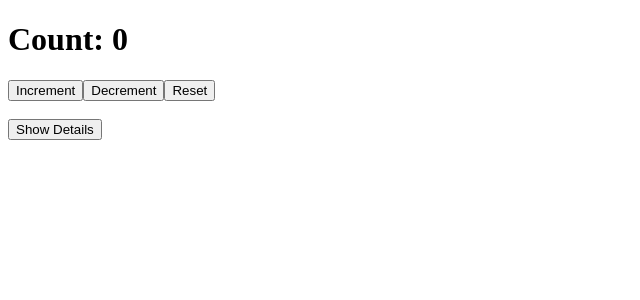
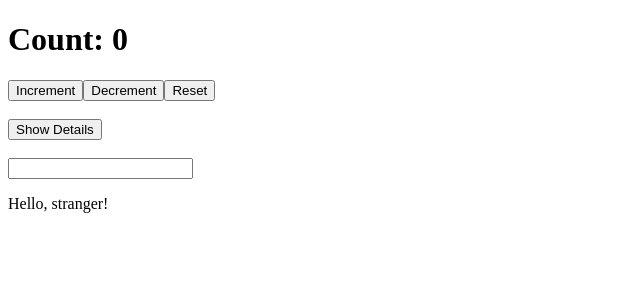
Before and after one commit to apu16-334-coder/react-practice, a React (Vite) app: page / in a window 1280 px wide. Shown: the top 300 px of the page, without its empty margins (0-640 px from the left). Built offline with nearby package versions, Linux system fonts and the light colour scheme.

Commit message:
Implemented Greeting component by input getting the the name

```diff
--- a/src/App.jsx
+++ b/src/App.jsx
@@ -11,6 +11,7 @@ function App() {
             <Counter />
             <br />
             <Toggle />
+            <br />
             <Greeting />
         </>
     )
--- a/src/day-8/Greeting.jsx
+++ b/src/day-8/Greeting.jsx
@@ -1,7 +1,15 @@
+import { useState } from "react";
+
 function Greeting() {
+    const [name, setName] = useState('stranger')
+
     return (
         <>
+            <div>
+                <input type="text" onChange={e => setName(e.target.value)} />
+            </div>
 
+            <p>Hello, {name}!</p>
         </>
     )
 }
```
